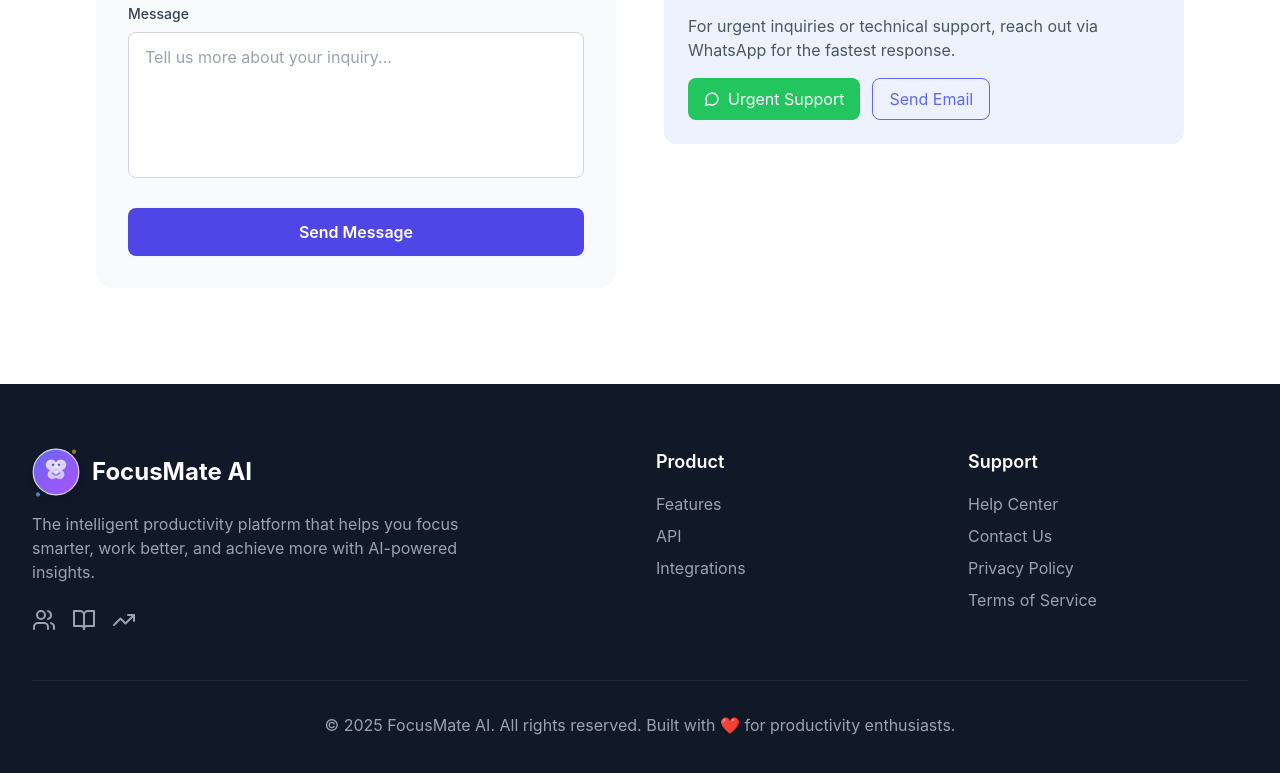
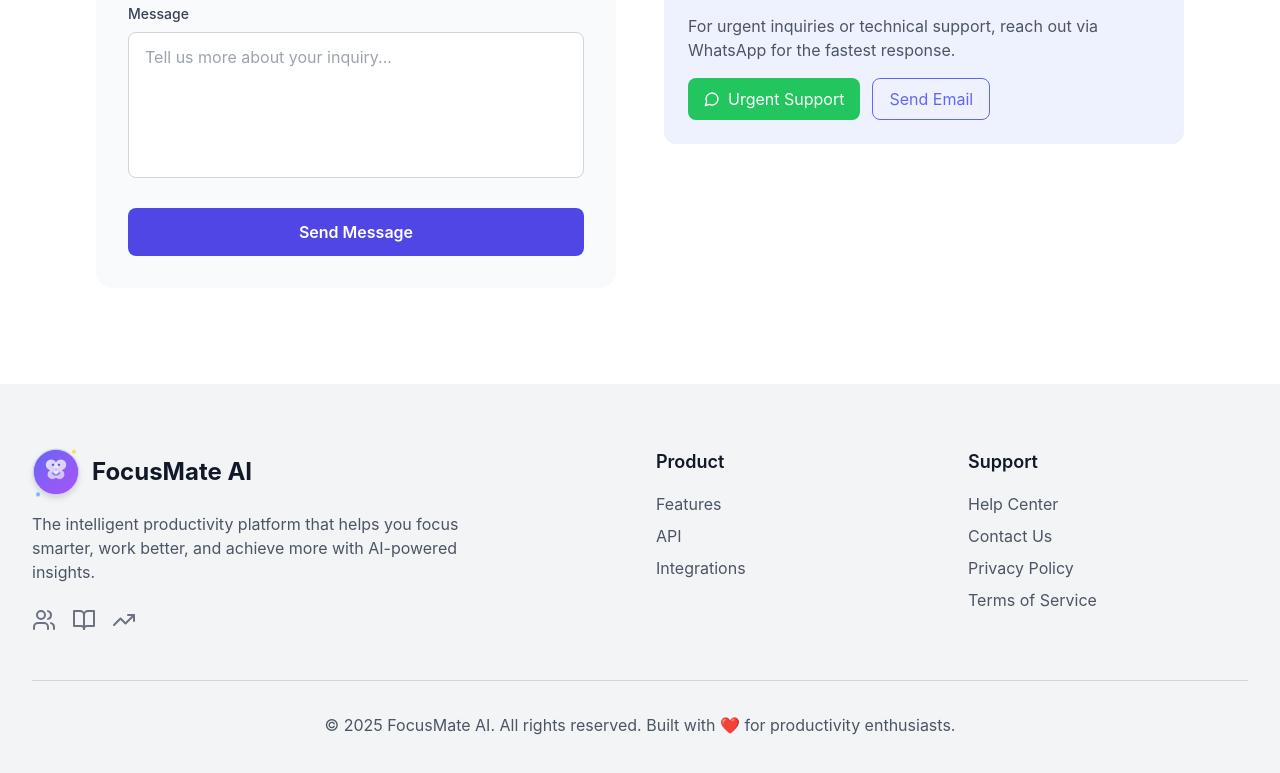
Before and after one commit to Aro-geo/focusmate-app, a React (Create React App) app: page / in a window 1280 px wide. Shown: the part 2794-3567 px from the top of the page. Built offline with nearby package versions, Linux system fonts and the light colour scheme; no server answers.

Commit message:
✅ Access Firebase collections without permission errors ✅ Use DeepSeek API instead of failing OpenAI calls ✅ Handle popup authentication without COOP blocking ✅ Parse AI responses safely without undefined errors

```diff
--- a/public/index.html
+++ b/public/index.html
@@ -7,6 +7,8 @@
     <meta name="viewport" content="width=device-width, initial-scale=1" />
     <meta name="theme-color" content="#000000" />
     <meta name="msapplication-TileColor" content="#000000" />
+    <meta http-equiv="Cross-Origin-Opener-Policy" content="same-origin-allow-popups" />
+    <meta http-equiv="Cross-Origin-Embedder-Policy" content="require-corp" />
     <meta
       name="description"
       content="FocusMate AI - Your intelligent productivity companion"
--- a/src/pages/LandingPage.tsx
+++ b/src/pages/LandingPage.tsx
@@ -476,7 +476,7 @@ const LandingPage: React.FC = () => {
 
 
       {/* Footer */}
-      <footer className="bg-gray-900 dark:bg-black text-white py-16">
+      <footer className="bg-gray-100 dark:bg-gray-900 text-gray-900 dark:text-white py-16">
         <div className="max-w-7xl mx-auto px-4 sm:px-6 lg:px-8">
           <div className="grid grid-cols-1 md:grid-cols-4 gap-8">
             <div className="col-span-1 md:col-span-2">
@@ -484,18 +484,18 @@ const LandingPage: React.FC = () => {
                 <FocusMateAvatar size="lg" animated />
                 <span className="text-2xl font-bold ml-3">FocusMate AI</span>
               </div>
-              <p className="text-gray-400 mb-6 max-w-md">
+              <p className="text-gray-600 dark:text-gray-400 mb-6 max-w-md">
                 The intelligent productivity platform that helps you focus smarter,
                 work better, and achieve more with AI-powered insights.
               </p>
               <div className="flex space-x-4">
-                <a href="#" className="text-gray-400 hover:text-white transition-colors">
+                <a href="#" className="text-gray-500 dark:text-gray-400 hover:text-gray-900 dark:hover:text-white transition-colors">
                   <Users className="w-6 h-6" />
                 </a>
-                <a href="#" className="text-gray-400 hover:text-white transition-colors">
+                <a href="#" className="text-gray-500 dark:text-gray-400 hover:text-gray-900 dark:hover:text-white transition-colors">
                   <BookOpen className="w-6 h-6" />
                 </a>
-                <a href="#" className="text-gray-400 hover:text-white transition-colors">
+                <a href="#" className="text-gray-500 dark:text-gray-400 hover:text-gray-900 dark:hover:text-white transition-colors">
                   <TrendingUp className="w-6 h-6" />
                 </a>
               </div>
@@ -504,26 +504,26 @@ const LandingPage: React.FC = () => {
             <div>
               <h3 className="text-lg font-semibold mb-4">Product</h3>
               <ul className="space-y-2">
-                <li><a href="#" className="text-gray-400 hover:text-white transition-colors">Features</a></li>
+                <li><a href="#" className="text-gray-600 dark:text-gray-400 hover:text-gray-900 dark:hover:text-white transition-colors">Features</a></li>
 
-                <li><a href="#" className="text-gray-400 hover:text-white transition-colors">API</a></li>
-                <li><a href="#" className="text-gray-400 hover:text-white transition-colors">Integrations</a></li>
+                <li><a href="#" className="text-gray-600 dark:text-gray-400 hover:text-gray-900 dark:hover:text-white transition-colors">API</a></li>
+                <li><a href="#" className="text-gray-600 dark:text-gray-400 hover:text-gray-900 dark:hover:text-white transition-colors">Integrations</a></li>
               </ul>
             </div>
 
             <div>
               <h3 className="text-lg font-semibold mb-4">Support</h3>
               <ul className="space-y-2">
-                <li><a href="#" className="text-gray-400 hover:text-white transition-colors">Help Center</a></li>
-                <li><a href="#" className="text-gray-400 hover:text-white transition-colors">Contact Us</a></li>
-                <li><a href="#" className="text-gray-400 hover:text-white transition-colors">Privacy Policy</a></li>
-                <li><a href="#" className="text-gray-400 hover:text-white transition-colors">Terms of Service</a></li>
+                <li><a href="#" className="text-gray-600 dark:text-gray-400 hover:text-gray-900 dark:hover:text-white transition-colors">Help Center</a></li>
+                <li><a href="#" className="text-gray-600 dark:text-gray-400 hover:text-gray-900 dark:hover:text-white transition-colors">Contact Us</a></li>
+                <li><a href="#" className="text-gray-600 dark:text-gray-400 hover:text-gray-900 dark:hover:text-white transition-colors">Privacy Policy</a></li>
+                <li><a href="#" className="text-gray-600 dark:text-gray-400 hover:text-gray-900 dark:hover:text-white transition-colors">Terms of Service</a></li>
               </ul>
             </div>
           </div>
 
-          <div className="border-t border-gray-800 mt-12 pt-8 text-center">
-            <p className="text-gray-400">
+          <div className="border-t border-gray-300 dark:border-gray-800 mt-12 pt-8 text-center">
+            <p className="text-gray-600 dark:text-gray-400">
               © 2025 FocusMate AI. All rights reserved. Built with ❤️ for productivity enthusiasts.
             </p>
           </div>
--- a/src/services/PersonalizedAIService.ts
+++ b/src/services/PersonalizedAIService.ts
@@ -1,4 +1,5 @@
 import { SecurityUtils } from '../utils/security';
+import { httpsCallable, getFunctions } from 'firebase/functions';
 
 interface UserHabits {
   userId: string;
@@ -28,7 +29,7 @@ interface ProductivityRecommendation {
 }
 
 class PersonalizedAIService {
-  private apiKey = process.env.REACT_APP_OPENAI_API_KEY;
+  private functions = getFunctions();
 
   async analyzeUserHabits(userId: string, tasks: any[], sessions: any[]): Promise<UserHabits> {
     const completedTasks = tasks.filter(t => t.completed).length;
@@ -102,22 +103,21 @@ class PersonalizedAIService {
 
       Return JSON with: category, priority (low/medium/high), estimatedDuration (minutes), deadline (if mentioned), subtasks (array), tags (array)`;
 
-      const response = await fetch('https://api.openai.com/v1/chat/completions', {
-        method: 'POST',
-        headers: {
-          'Authorization': `Bearer ${this.apiKey}`,
-          'Content-Type': 'application/json',
-        },
-        body: JSON.stringify({
-          model: 'gpt-3.5-turbo',
-          messages: [{ role: 'user', content: prompt }],
-          max_tokens: 300,
-          temperature: 0.3
-        })
+      const analyzeTask = httpsCallable(this.functions, 'aiChat');
+      const result = await analyzeTask({
+        data: {
+          message: prompt,
+          model: 'deepseek-reasoner',
+          temperature: 1.0
+        }
       });
 
-      const data = await response.json();
-      const analysis = JSON.parse(data.choices[0].message.content);
+      const response = result.data as any;
+      if (!response || !response.result || !response.result.response) {
+        throw new Error('Invalid response structure from DeepSeek API');
+      }
+
+      const analysis = JSON.parse(response.result.response);
 
       return {
         category: analysis.category || 'General',
@@ -148,22 +148,21 @@ class PersonalizedAIService {
 
       Provide insights and encouragement in 2-3 sentences.`;
 
-      const response = await fetch('https://api.openai.com/v1/chat/completions', {
-        method: 'POST',
-        headers: {
-          'Authorization': `Bearer ${this.apiKey}`,
-          'Content-Type': 'application/json',
-        },
-        body: JSON.stringify({
-          model: 'gpt-3.5-turbo',
-          messages: [{ role: 'user', content: prompt }],
-          max_tokens: 150,
-          temperature: 0.7
-        })
+      const generateSummary = httpsCallable(this.functions, 'aiChat');
+      const result = await generateSummary({
+        data: {
+          message: prompt,
+          model: 'deepseek-chat',
+          temperature: 1.3
+        }
       });
 
-      const data = await response.json();
-      return data.choices[0].message.content;
+      const response = result.data as any;
+      if (!response || !response.result || !response.result.response) {
+        throw new Error('Invalid response from DeepSeek API');
+      }
+
+      return response.result.response;
     } catch (error) {
       console.error('Summary generation error:', SecurityUtils.sanitizeForLog(String(error)));
       return this.fallbackSessionSummary(sessionData);
@@ -177,22 +176,21 @@ class PersonalizedAIService {
 
       Highlight key achievements, patterns, and suggest areas for improvement. Be supportive and constructive.`;
 
-      const response = await fetch('https://api.openai.com/v1/chat/completions', {
-        method: 'POST',
-        headers: {
-          'Authorization': `Bearer ${this.apiKey}`,
-          'Content-Type': 'application/json',
-        },
-        body: JSON.stringify({
-          model: 'gpt-3.5-turbo',
-          messages: [{ role: 'user', content: prompt }],
-          max_tokens: 200,
-          temperature: 0.6
-        })
+      const generateInsights = httpsCallable(this.functions, 'aiChat');
+      const result = await generateInsights({
+        data: {
+          message: prompt,
+          model: 'deepseek-chat',
+          temperature: 1.3
+        }
       });
 
-      const data = await response.json();
-      return data.choices[0].message.content;
+      const response = result.data as any;
+      if (!response || !response.result || !response.result.response) {
+        throw new Error('Invalid response from DeepSeek API');
+      }
+
+      return response.result.response;
     } catch (error) {
       console.error('Journal insights error:', SecurityUtils.sanitizeForLog(String(error)));
       return "Great reflection! Keep journaling to track your progress and maintain self-awareness.";
```
Also changed, not shown: firebase.json, 1 other file (tests, documents, lock files or other folders).
